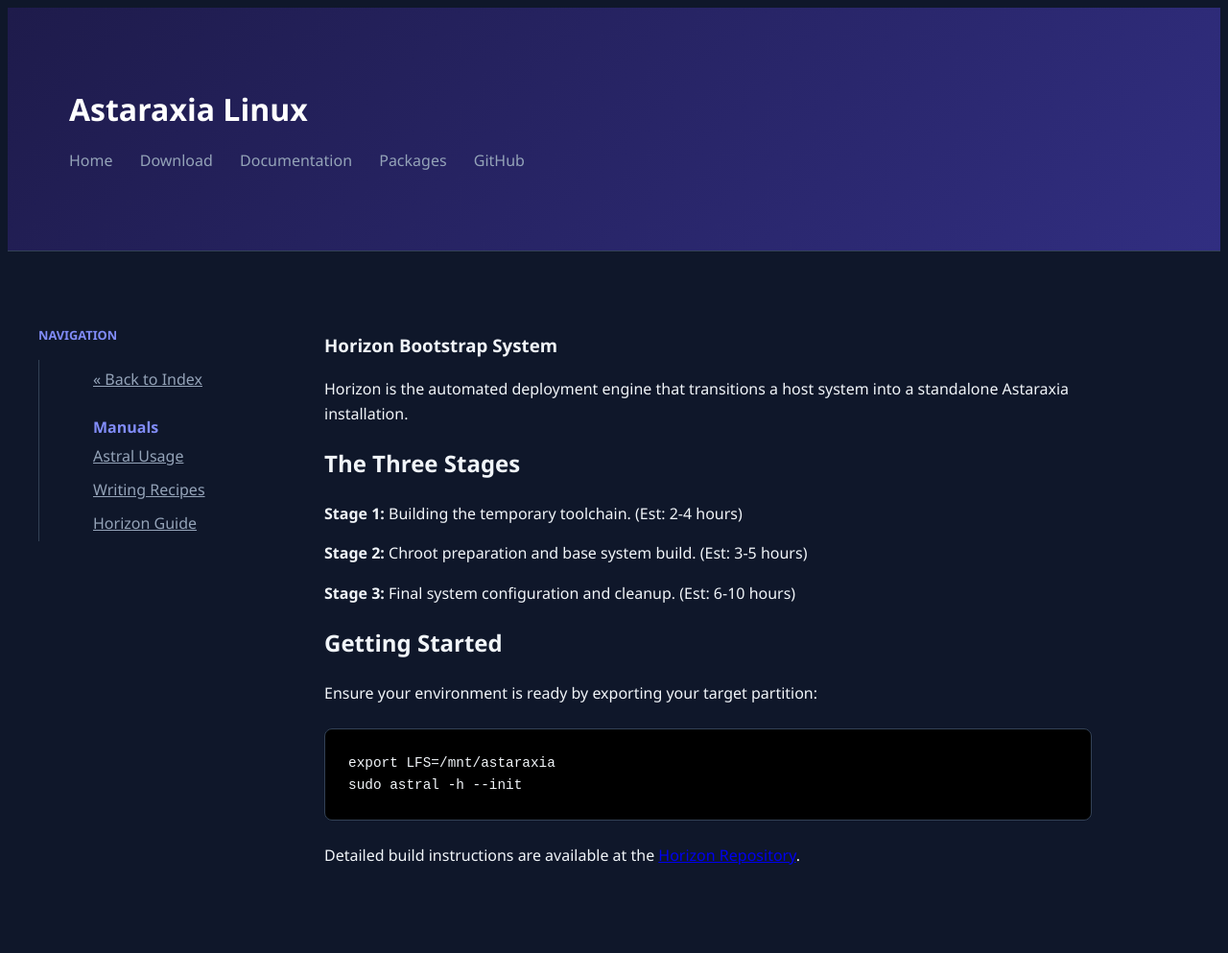
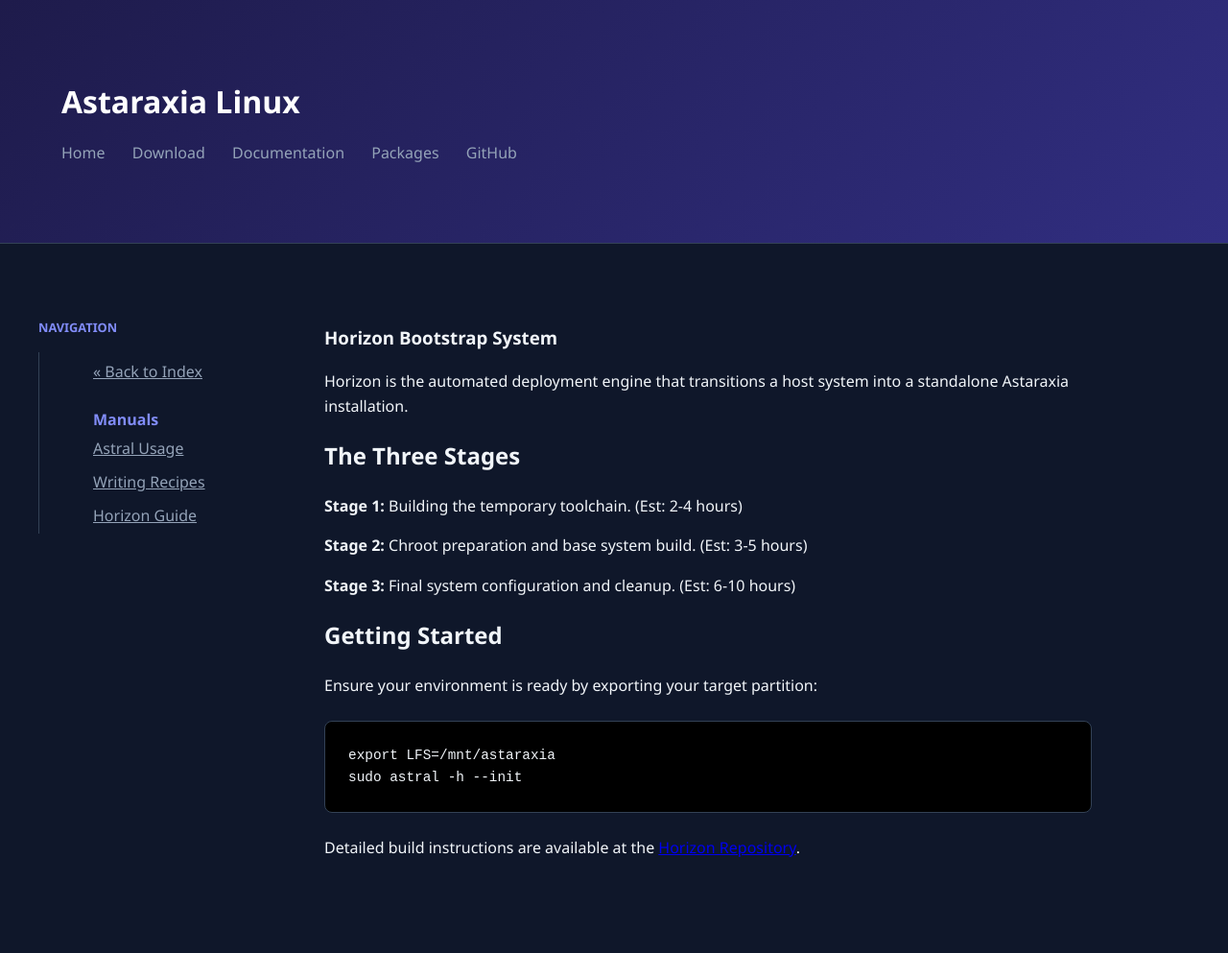
Before and after one commit to Astaraxia-Linux/astaraxia-linux.github.io, a Jekyll site: the page built from docus/horizon.html, in a window 1280 px wide. Shown: the whole page at 96% size. Built offline with Jekyll 4.4.1, drawn with Linux system fonts in a browser that asks for light colours.

Commit message:
Update header.html

```diff
--- a/_includes/header.html
+++ b/_includes/header.html
@@ -14,7 +14,7 @@
             color: var(--text);
         }
 
-        body .wrapper, .container-lg {
+        body, .wrapper, .container-lg {
             margin: 0 !important;
             padding: 0 !important;
             max-width: 100% !important;
```
